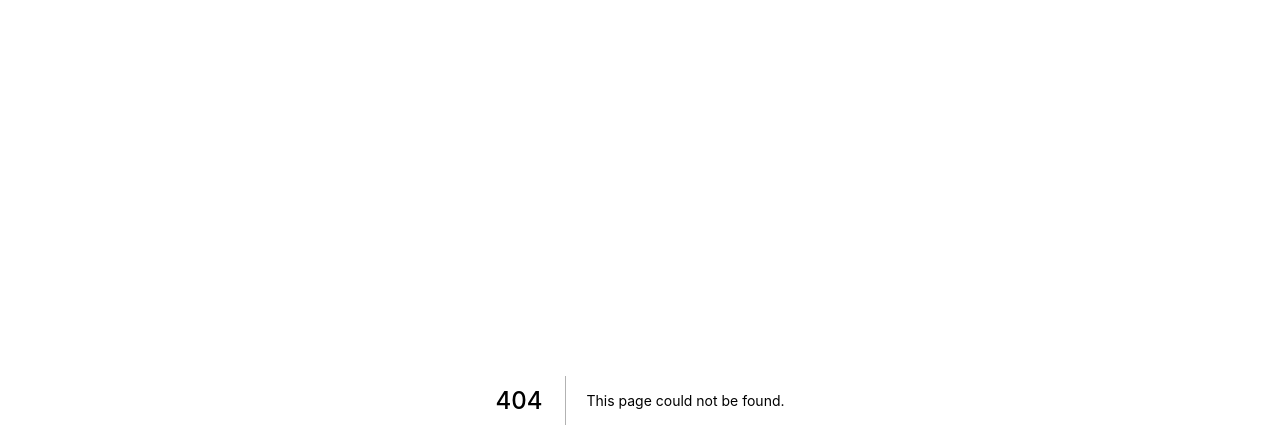
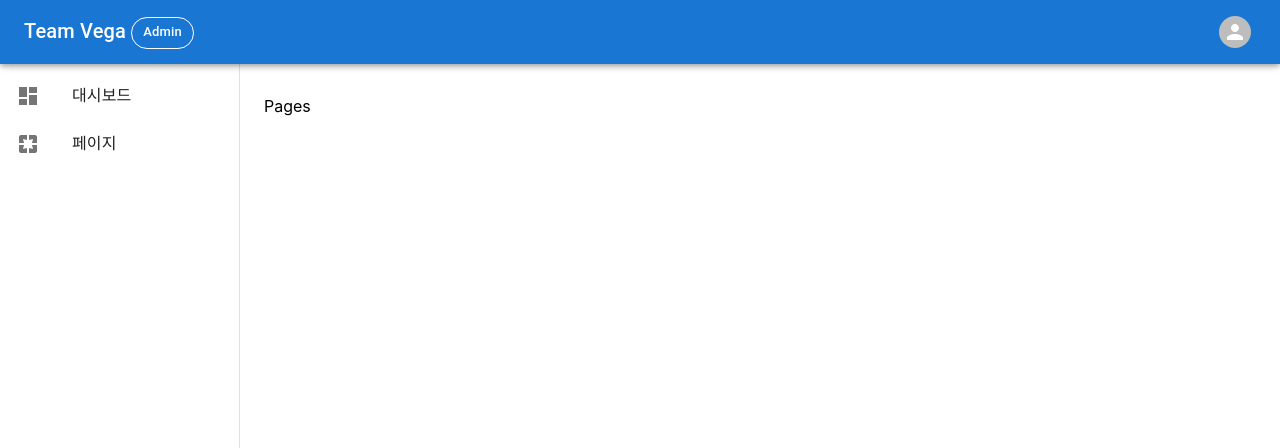
Before and after one commit to teamvega-adofai/team-vega-website, a Next.js app: page /admin/pages in a window 1280 px wide. Before the commit this address had no page. Shown: the top 448 px of the page. Built offline with nearby package versions, Linux system fonts and the light colour scheme; no server answers.

Commit message:
init page list page

```diff
--- a/components/Layouts/Admin/SidebarContent.tsx
+++ b/components/Layouts/Admin/SidebarContent.tsx
@@ -1,6 +1,6 @@
 import React from 'react'
 import { List, ListItem, ListItemIcon, ListItemText } from '@mui/material'
-import { Dashboard } from '@mui/icons-material'
+import { Dashboard, Pages } from '@mui/icons-material'
 import { useRouter } from 'next/router'
 import Link from 'next/link'
 
@@ -17,6 +17,14 @@ const SidebarContent: React.FC = () => {
           <ListItemText primary="대시보드" />
         </ListItem>
       </Link>
+      <Link href="/admin/pages" passHref>
+        <ListItem button selected={router.pathname === '/pages'} component="a">
+          <ListItemIcon>
+            <Pages />
+          </ListItemIcon>
+          <ListItemText primary="페이지" />
+        </ListItem>
+      </Link>
     </List>
   )
 }
--- a/components/Layouts/Admin/index.tsx
+++ b/components/Layouts/Admin/index.tsx
@@ -2,18 +2,22 @@ import React, { useState } from 'react'
 import { Box, Container, Toolbar } from '@mui/material'
 import AdminSidebar from './Sidebar'
 import AdminHeader from './Header'
+import Head from 'next/head'
 
 const AdminLayout: React.FC = ({ children }) => {
   const [drawerOpen, setDrawerOpen] = useState(false)
 
   return (
     <div>
+      <Head>
+        <title>TEAM VEGA</title>
+      </Head>
       <AdminHeader />
       <Box sx={{ display: 'flex' }}>
         <AdminSidebar open={drawerOpen} onClose={() => setDrawerOpen(false)} />
         <Container>
           <Toolbar />
-          <Box sx={{ my: 2 }}>{children}</Box>
+          <Box sx={{ my: 4 }}>{children}</Box>
         </Container>
       </Box>
     </div>
--- /dev/null
+++ b/pages/admin/pages.tsx
@@ -0,0 +1,11 @@
+import React from 'react'
+import { Page } from '../../layout'
+import { adminLayout } from '../../components/Layouts/Admin'
+
+const PageList: Page = () => {
+  return <div>Pages</div>
+}
+
+PageList.getLayout = adminLayout
+
+export default PageList
```
